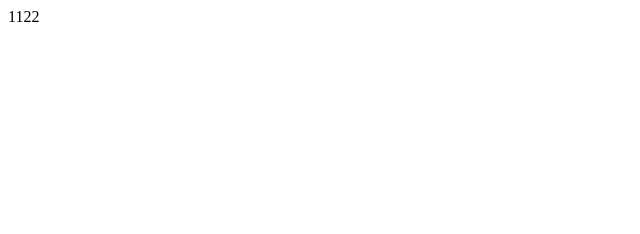
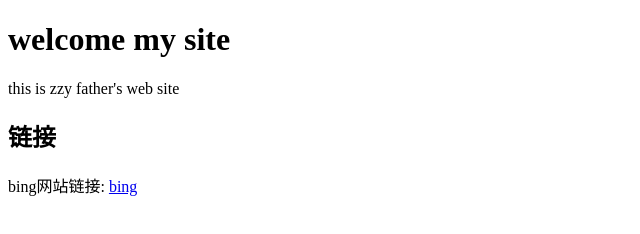
Before and after one commit to nidusprime/nidusprime.github.io, a plain HTML site: page index.html in a window 1280 px wide. Shown: the whole page, without its empty margins (0-640 px from the left). Drawn offline with Linux system fonts and the light colour scheme.

Commit message:
Add files via upload

```diff
--- a/index.html
+++ b/index.html
@@ -1 +1,19 @@
-<p> 1122</p>
+<!DOCTYPE html>
+<html>
+
+<head>
+<title>my first web site</title>
+</head>
+
+<body>
+
+<h1>welcome my site</h1>
+<p>this is zzy father's web site </p>
+
+<h2>
+
+<h2>链接</h2>
+<p>bing网站链接: <a href="http://www.bing.com">bing</a></p>
+
+</body>
+</html>
```
